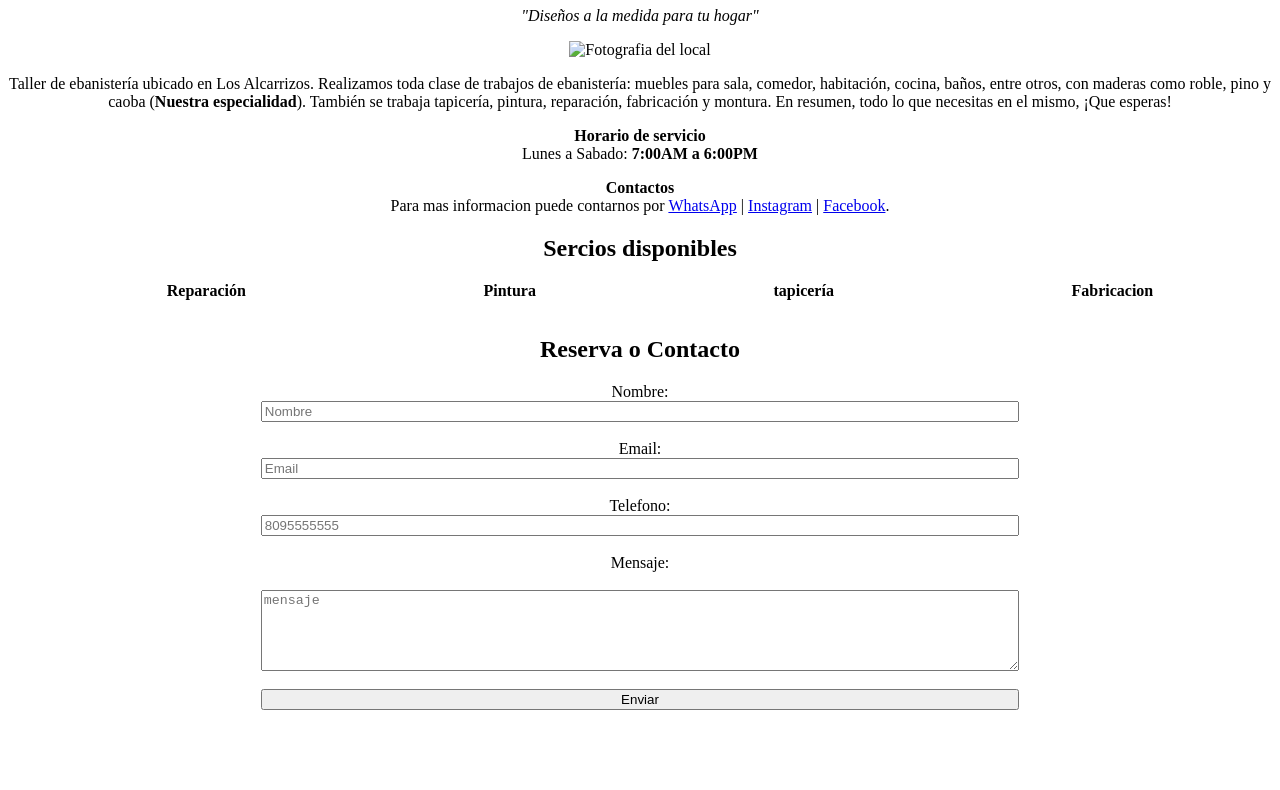
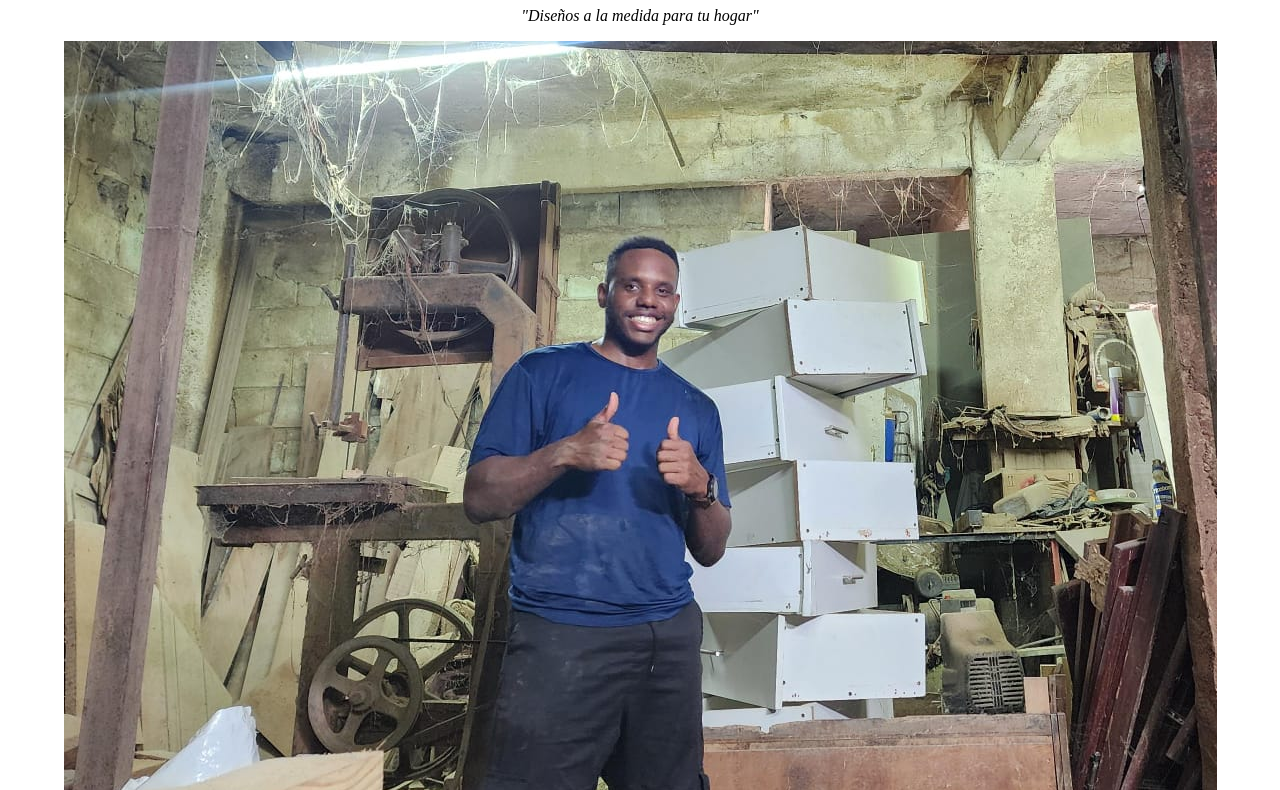
Before and after one commit to cristopherhelenaperez-debug/Reto-individual-01, a plain HTML site: page index.html in a window 1280 px wide. Shown: the part 73-863 px from the top of the page. Before the commit the page ends 800 px from the top, so only its background shows below. Drawn offline with Linux system fonts and the light colour scheme.

Commit message:
Update index.html

```diff
--- a/index.html
+++ b/index.html
@@ -12,7 +12,7 @@
         <p><em>"Diseños a la medida para tu hogar"</em></p>
     </header>
     <div class="Fotos" style="text-align: center;">
-        <img src="..//Evidencia1.jpeg" alt="Fotografia del local">
+        <img src="Evidencia1.jpeg" alt="Fotografia del local">
         <!--<img src="..//Evidencia2.jpeg" alt="Fotografia del local">-->
     </div>
 
```
